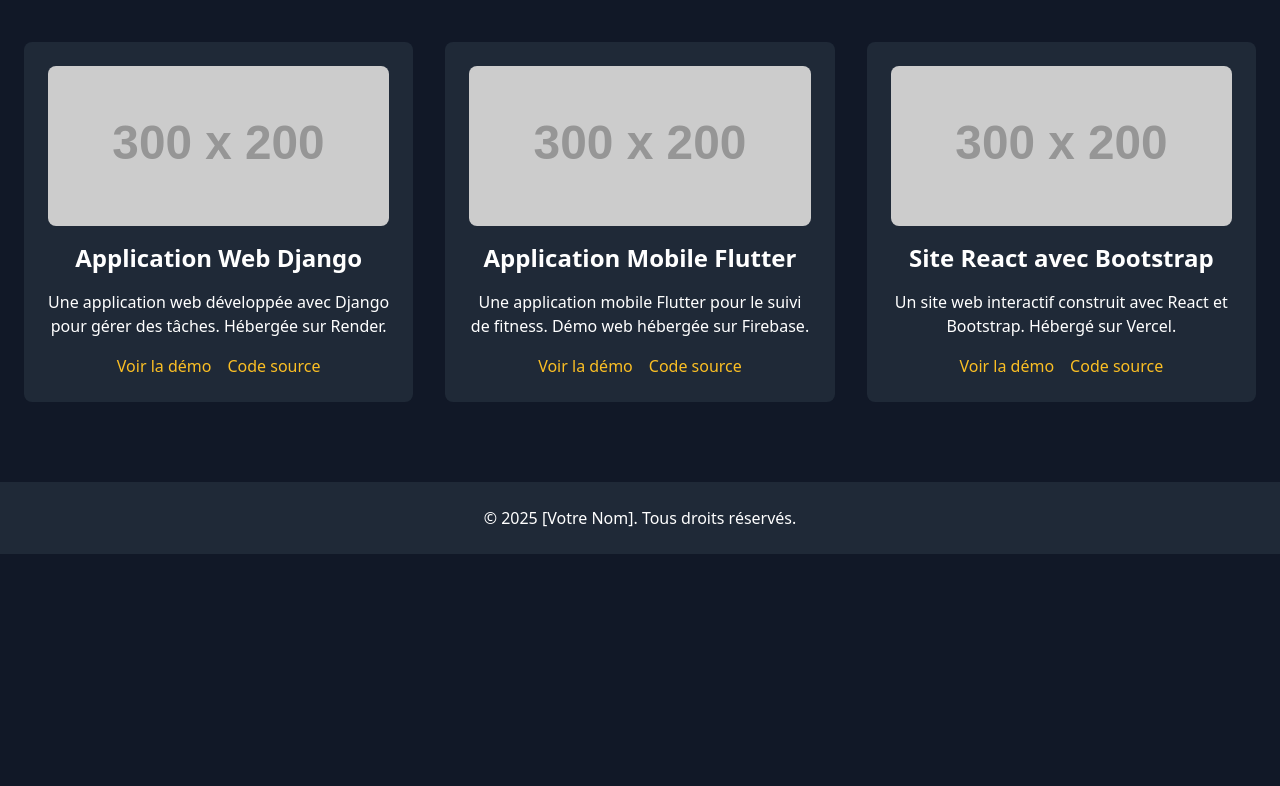
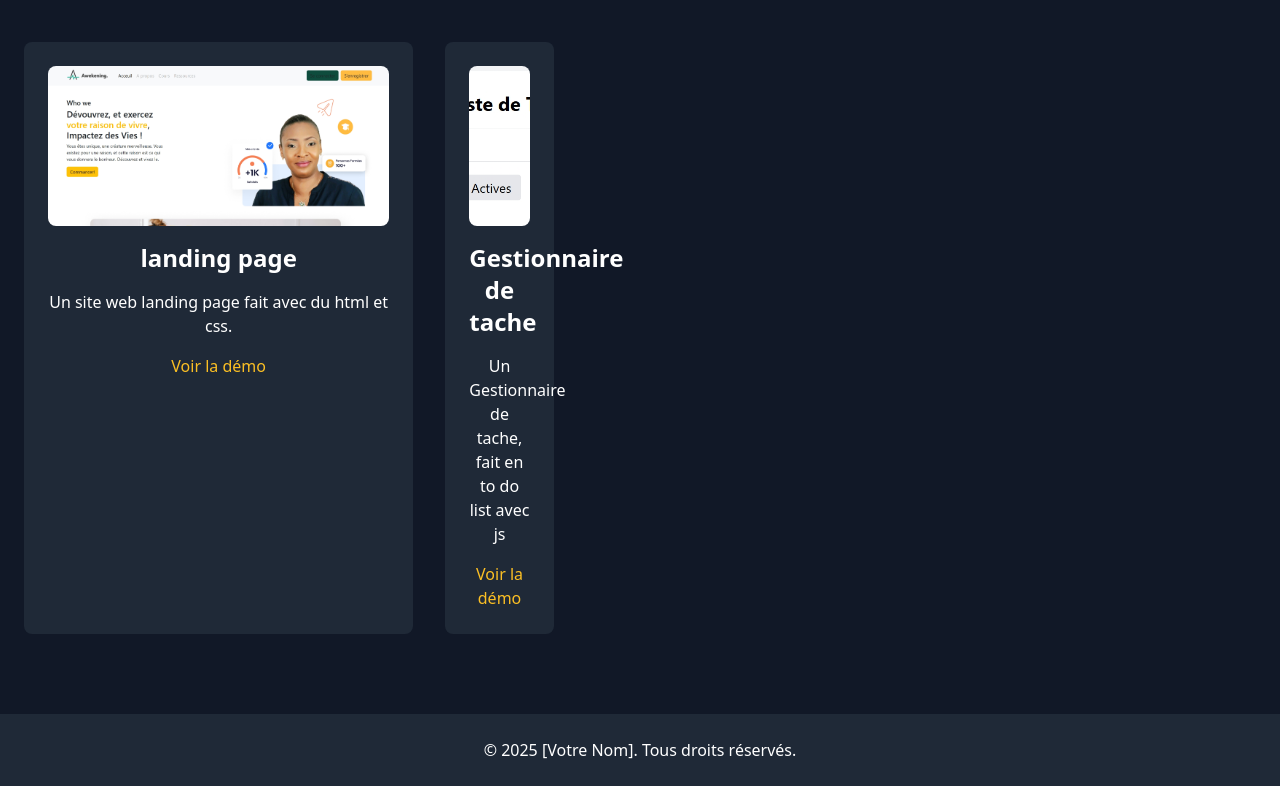
Before and after one commit to AngeChrist45/portfolio, a plain HTML site: page projets.html in a window 1280 px wide. Shown: the part 126-912 px from the top of the page. Before the commit the page ends 800 px from the top, so only its background shows below. Drawn offline with nearby package versions, Linux system fonts and the light colour scheme; placeholder pictures from the web are drawn by us.

Commit message:
Ajout d'images et mise à jour de projets.html

```diff
--- a/projets.html
+++ b/projets.html
@@ -33,32 +33,24 @@
       <h2 class="text-4xl font-bold text-center mb-12">Mes Projets</h2>
       <div class="grid grid-cols-1 md:grid-cols-3 gap-8">
         <div class="project-card bg-gray-800 rounded-lg p-6 text-center fade-in">
-          <img src="https://via.placeholder.com/300x200?text=Projet+1" alt="Projet 1" class="w-full h-40 object-cover rounded-lg mb-4">
-          <h3 class="text-2xl font-semibold mb-4">Application Web Django</h3>
-          <p class="mb-4">Une application web développée avec Django pour gérer des tâches. Hébergée sur Render.</p>
+          <img src="images/capture.jpeg" alt="Projet 1" class="w-full h-40 object-cover rounded-lg mb-4">
+          <h3 class="text-2xl font-semibold mb-4">landing page</h3>
+          <p class="mb-4">Un site web landing page fait avec du html et css.</p>
           <div class="flex justify-center gap-4">
-            <a href="https://votre-projet-django.onrender.com" class="text-amber-400 hover:underline">Voir la démo</a>
-            <a href="https://github.com/votre-username/projet-django" class="text-amber-400 hover:underline">Code source</a>
+            <a href="https://angechrist45.github.io/landing-page/" class="text-amber-400 hover:underline">Voir la démo</a>
           </div>
         </div>
+
+        <div class="grid grid-cols-1 md:grid-cols-3 gap-8">
         <div class="project-card bg-gray-800 rounded-lg p-6 text-center fade-in">
-          <img src="https://via.placeholder.com/300x200?text=Projet+2" alt="Projet 2" class="w-full h-40 object-cover rounded-lg mb-4">
-          <h3 class="text-2xl font-semibold mb-4">Application Mobile Flutter</h3>
-          <p class="mb-4">Une application mobile Flutter pour le suivi de fitness. Démo web hébergée sur Firebase.</p>
+          <img src="images/capture1.jpeg" alt="Projet 1" class="w-full h-40 object-cover rounded-lg mb-4">
+          <h3 class="text-2xl font-semibold mb-4">Gestionnaire de tache</h3>
+          <p class="mb-4">Un Gestionnaire de tache, fait en to do list avec js</p>
           <div class="flex justify-center gap-4">
-            <a href="https://votre-projet-flutter.web.app" class="text-amber-400 hover:underline">Voir la démo</a>
-            <a href="https://github.com/votre-username/projet-flutter" class="text-amber-400 hover:underline">Code source</a>
+            <a href="https://angechrist45.github.io/TO-DO-LIST/" class="text-amber-400 hover:underline">Voir la démo</a>
           </div>
         </div>
-        <div class="project-card bg-gray-800 rounded-lg p-6 text-center fade-in">
-          <img src="https://via.placeholder.com/300x200?text=Projet+3" alt="Projet 3" class="w-full h-40 object-cover rounded-lg mb-4">
-          <h3 class="text-2xl font-semibold mb-4">Site React avec Bootstrap</h3>
-          <p class="mb-4">Un site web interactif construit avec React et Bootstrap. Hébergé sur Vercel.</p>
-          <div class="flex justify-center gap-4">
-            <a href="https://votre-projet-react.vercel.app" class="text-amber-400 hover:underline">Voir la démo</a>
-            <a href="https://github.com/votre-username/projet-react" class="text-amber-400 hover:underline">Code source</a>
-          </div>
-        </div>
+
       </div>
     </div>
   </section>
```
Also changed, not shown: images/capture.jpeg (added), images/capture1.jpeg (added).
